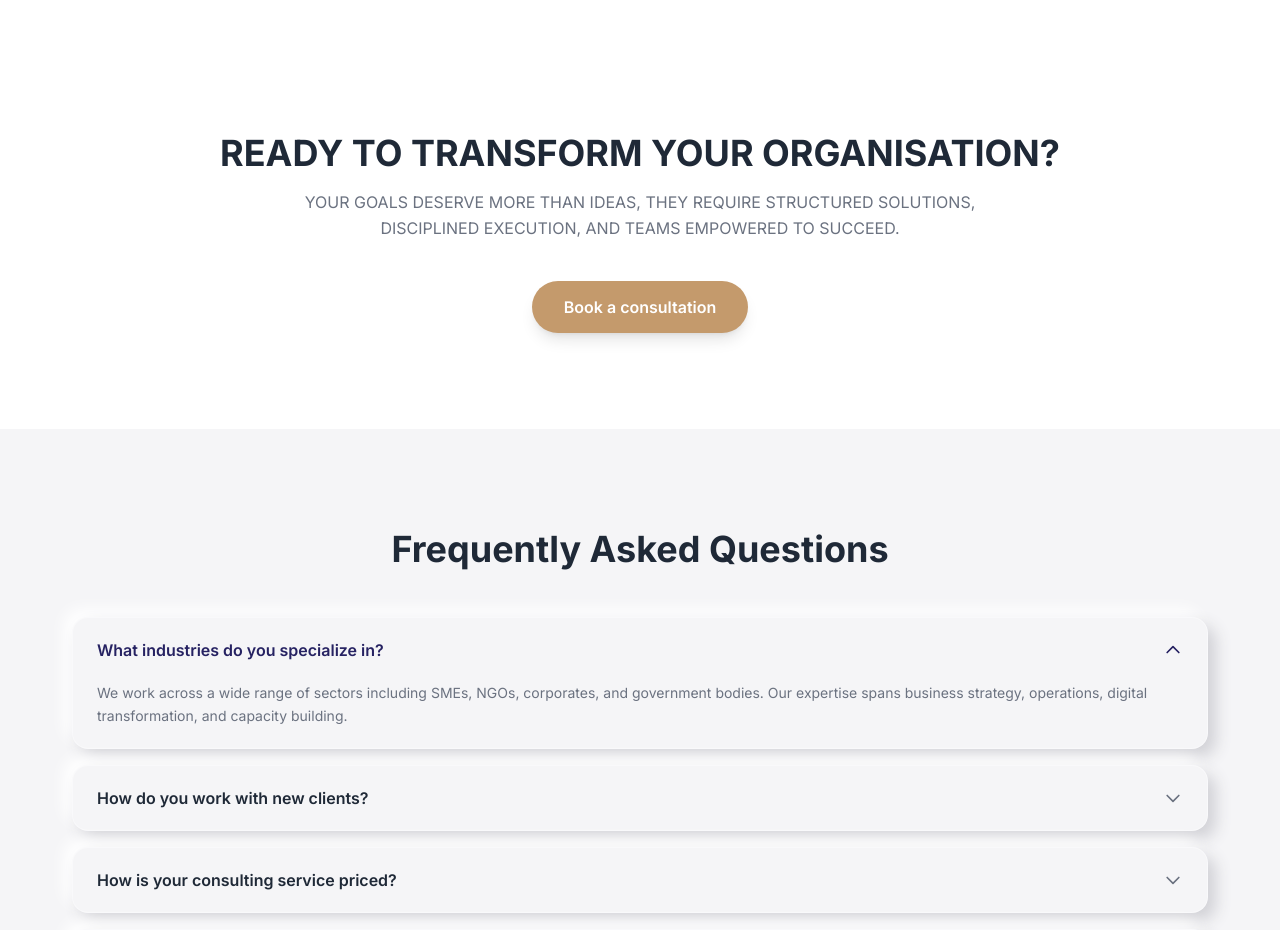
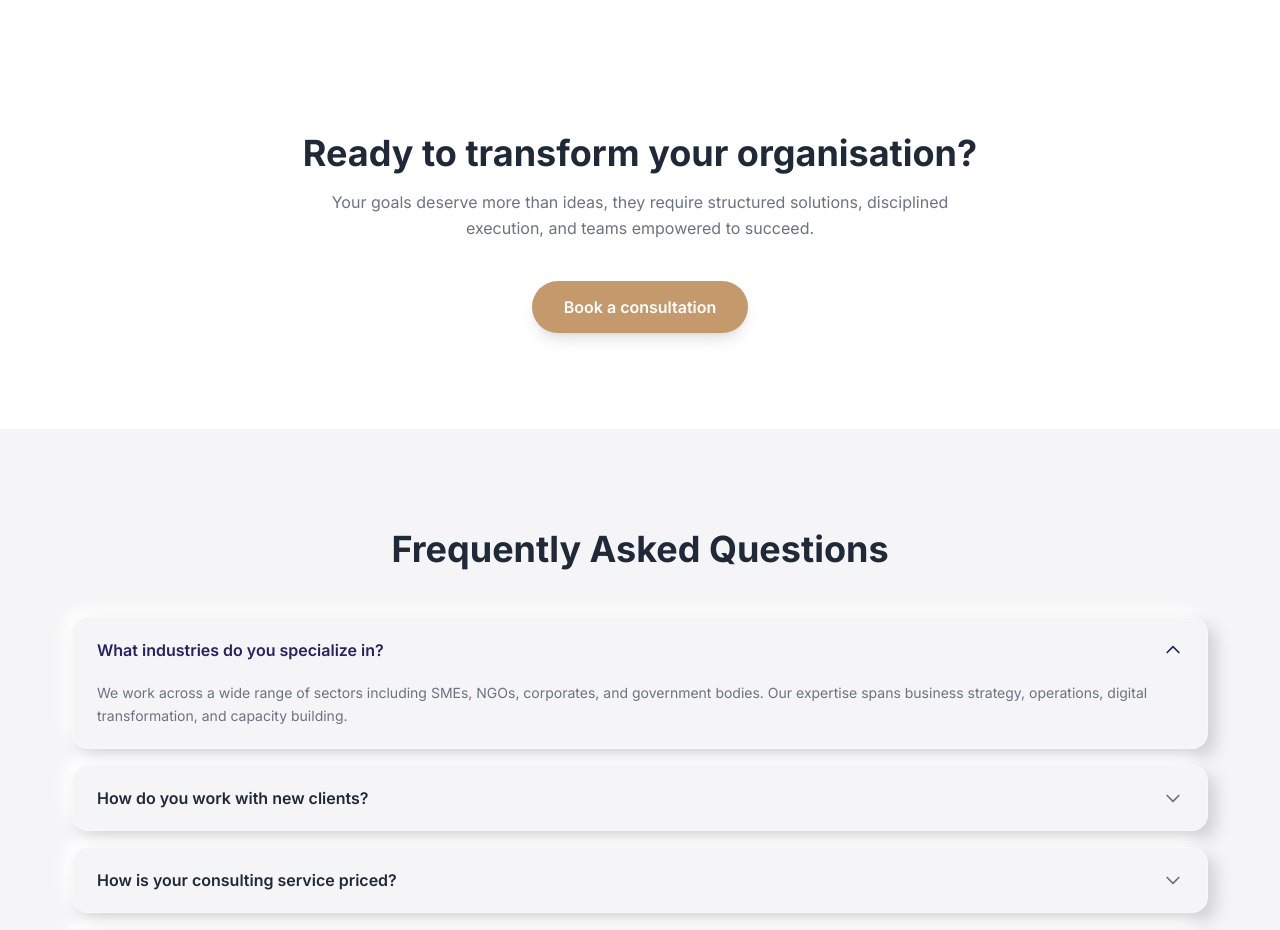
Before and after one commit to King-odysseus/TijhaWebsite, a React (Vite) app: page / in a window 1280 px wide. Shown: the part 5900-6830 px from the top of the page. Built offline with nearby package versions, Linux system fonts and the light colour scheme.

Commit message:
copy: convert CTA banner text to sentence case

```diff
--- a/src/components/home/CTABanner.jsx
+++ b/src/components/home/CTABanner.jsx
@@ -5,10 +5,10 @@ function CTABanner() {
     <section className="py-24 bg-white">
       <div className="container-main text-center max-w-4xl">
         <h2 className="text-xl sm:text-2xl md:text-3xl lg:text-4xl font-bold text-brand-dark mb-4">
-          READY TO TRANSFORM YOUR ORGANISATION?
+          Ready to transform your organisation?
         </h2>
         <p className="text-brand-body leading-relaxed mb-10 max-w-2xl mx-auto">
-          YOUR GOALS DESERVE MORE THAN IDEAS, THEY REQUIRE STRUCTURED SOLUTIONS, DISCIPLINED EXECUTION, AND TEAMS EMPOWERED TO SUCCEED.
+          Your goals deserve more than ideas, they require structured solutions, disciplined execution, and teams empowered to succeed.
         </p>
         <Link
           to="/contact"
```
